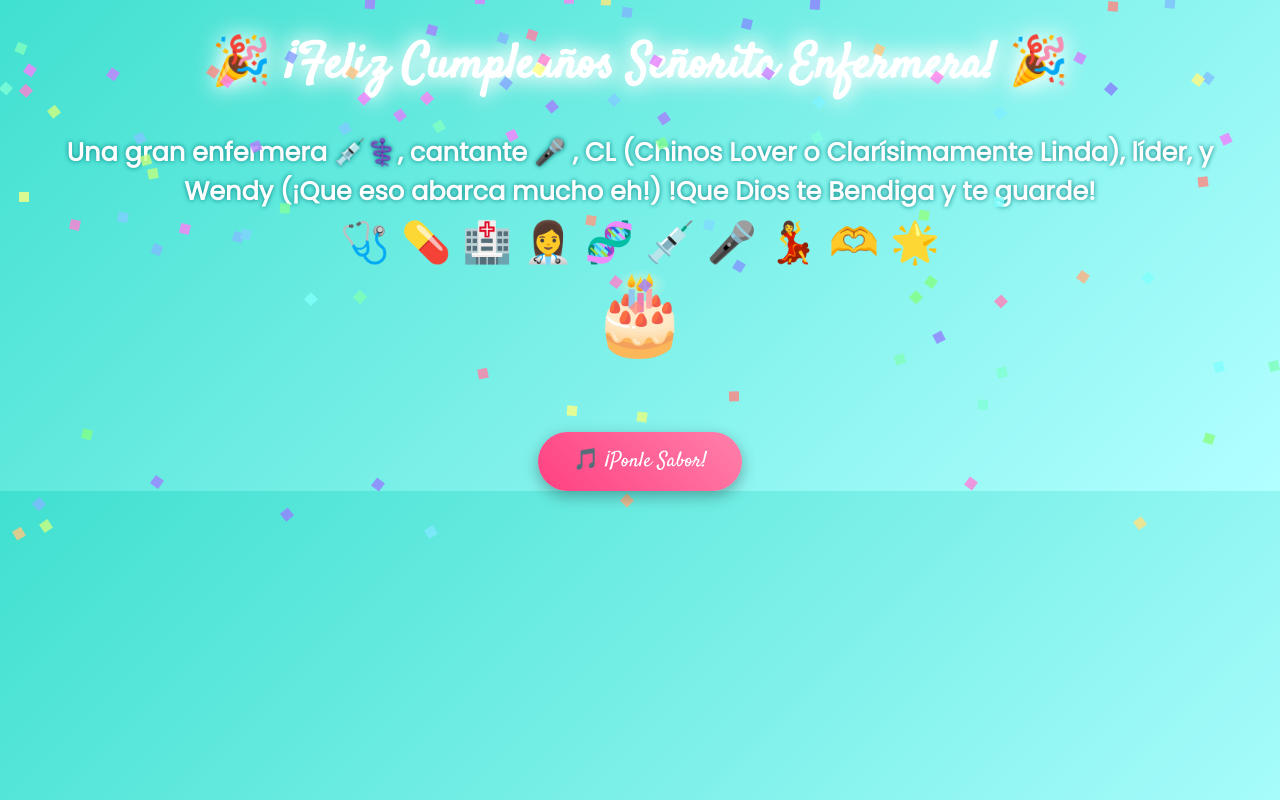
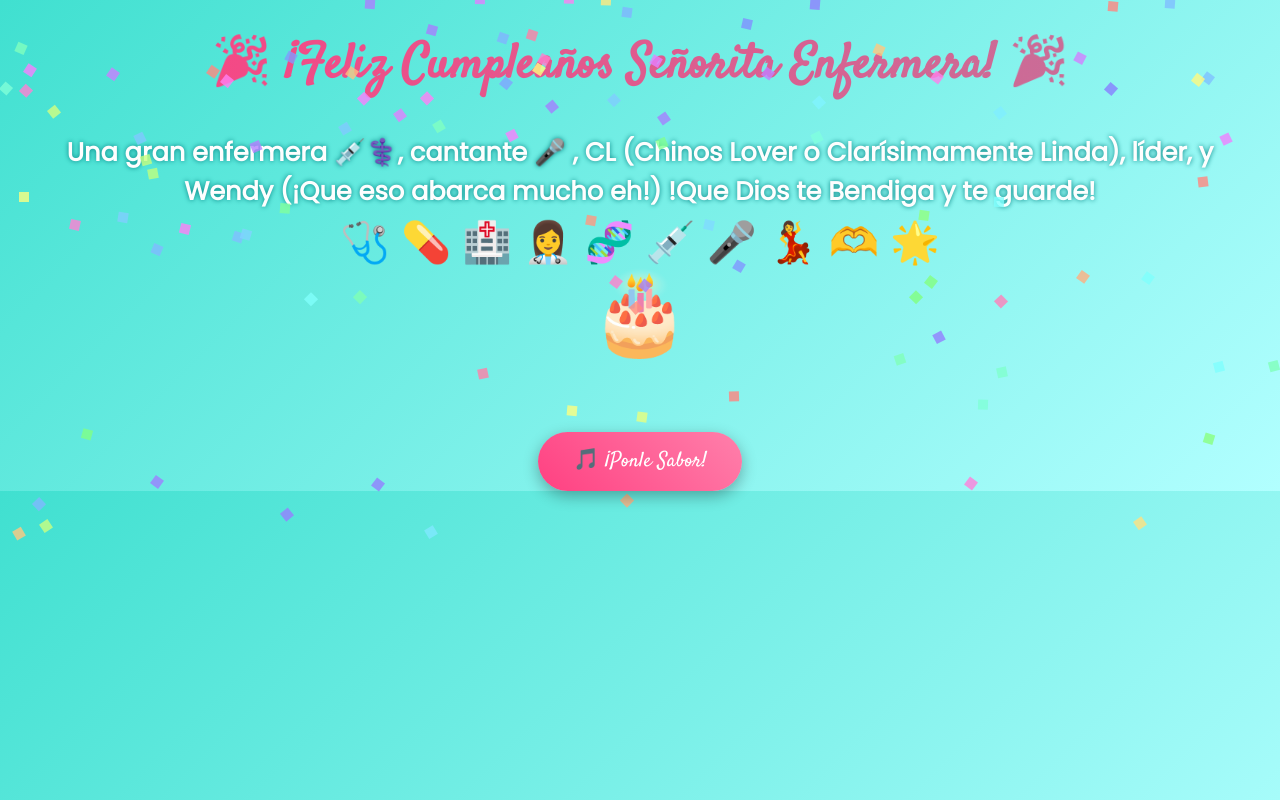
Before and after one commit to PaulCuestaC/cumple-Wendy, a plain HTML site: page index.html in a window 1280 px wide. Drawn offline with Linux system fonts and the light colour scheme.

Commit message:
listoindex.html

```diff
--- a/index.html
+++ b/index.html
@@ -15,12 +15,22 @@
       overflow: hidden;
     }
 
-    h1 {
-      font-size: 3em;
-      margin-top: 2rem;
-      animation: brillar 1.5s infinite alternate;
-      text-shadow: 0 0 15px #fff, 0 0 25px #fff;
-    }
+   h1 {
+  font-size: 3em;
+  margin-top: 2rem;
+  background: linear-gradient(270deg, #ff4081, #40e0d0, #ff4081);
+  background-size: 600% 600%;
+  -webkit-background-clip: text;
+  -webkit-text-fill-color: transparent;
+  animation: gradiente 5s ease infinite;
+}
+
+@keyframes gradiente {
+  0% { background-position: 0% 50%; }
+  50% { background-position: 100% 50%; }
+  100% { background-position: 0% 50%; }
+}
+
 
     h2 {
   font-family: 'Poppins', sans-serif;
```
